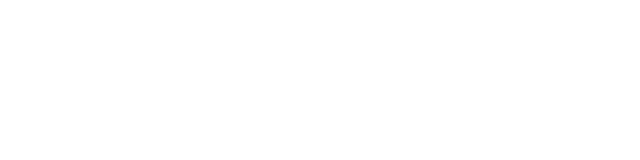
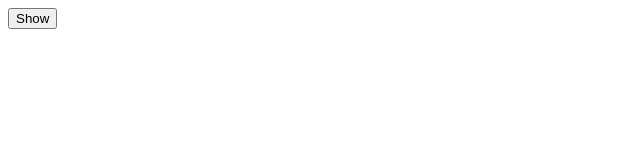
Before and after one commit to kimgooneya/react-for-beginners2, a React (Create React App) app: page / in a window 1280 px wide. Shown: the top 160 px of the page, without its empty margins (0-640 px from the left). Built offline with nearby package versions, Linux system fonts and the light colour scheme.

Commit message:
6.4 cleanup

```diff
--- a/src/App.js
+++ b/src/App.js
@@ -2,9 +2,22 @@
 import styles from "./App.module.css";
 import React, { useEffect } from "react";
 
+function Hello(){
+
+  useEffect(()=>{
+    console.log("hi :)");
+    return () => console.log("byte :(");
+  },[]);
+  return <h1>Hello</h1>
+}
+
 function App() {
+  const [showing, setShowing] = React.useState(false);
+  const onClick = () => setShowing(prev => !prev);
   return (
     <div>
+      {showing ? <Hello/> : null}
+      <button onClick={onClick}>{showing? "Hide": "Show"}</button>
     </div>
   );
 }
--- a/src/index.js
+++ b/src/index.js
@@ -1,10 +1,7 @@
-import React from 'react';
-import ReactDOM from 'react-dom';
 import App from './App';
+import { createRoot } from 'react-dom/client';
 
-ReactDOM.render(
-  <React.StrictMode>
-    <App />
-  </React.StrictMode>,
-  document.getElementById("root")
-);
+const container = document.getElementById('root');
+const root = createRoot(container); // createRoot(container!) if you use TypeScript
+
+root.render(<App/>);
```
